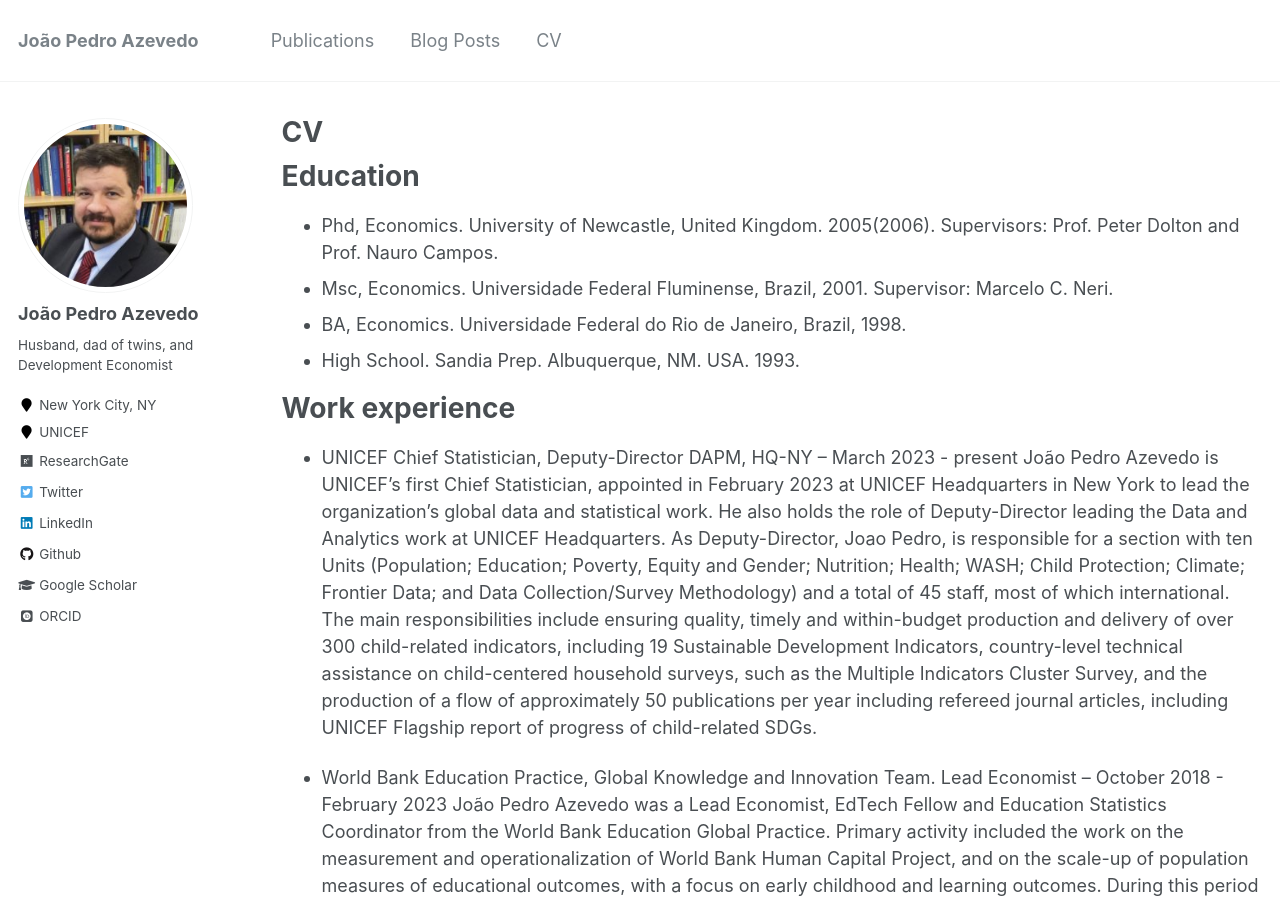
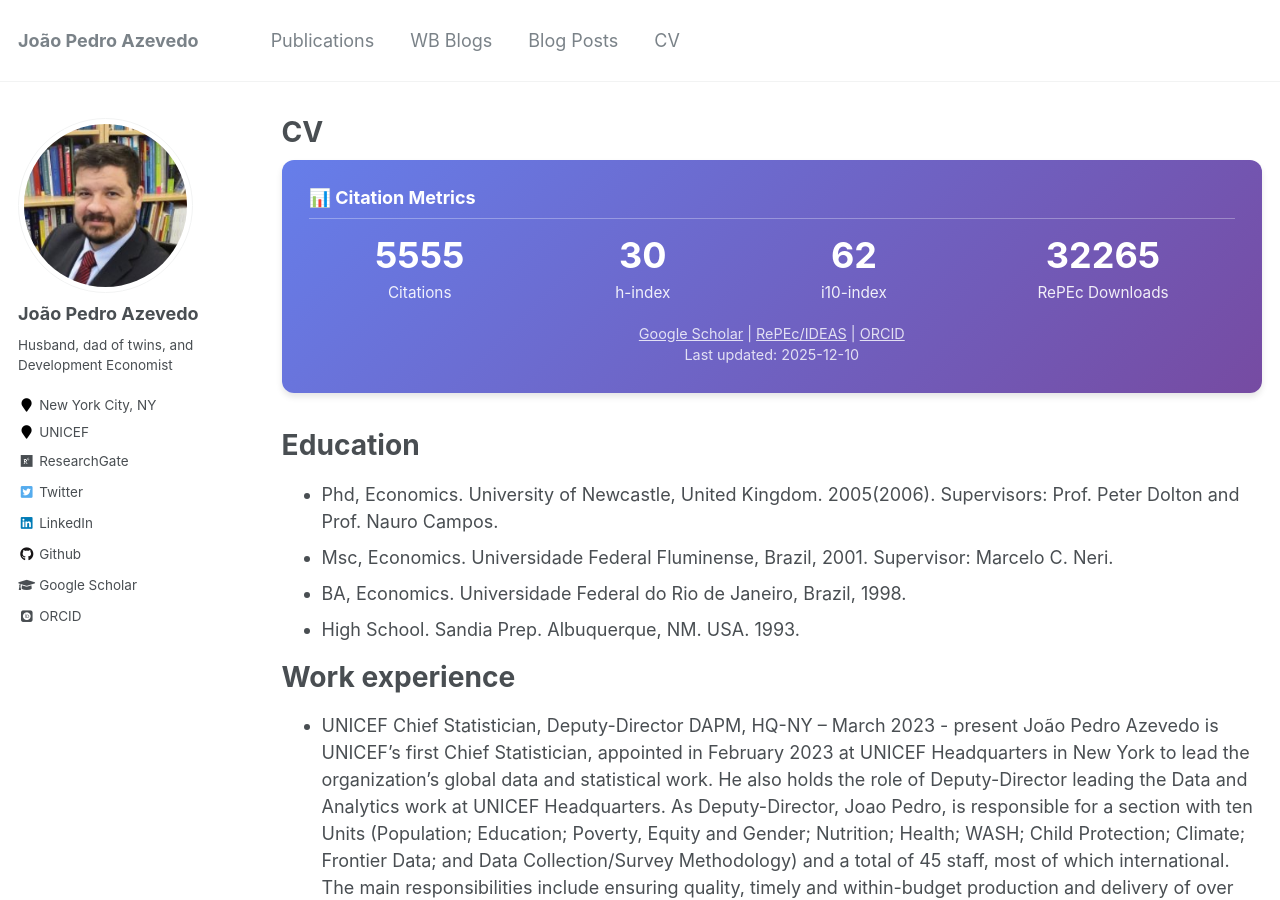
Before and after one commit to jpazvd/jpazvd.github.io, a Jekyll site: the page built from _pages/cv.md, in a window 1280 px wide and 900 px high. Built offline with Jekyll 4.4.1, drawn with Linux system fonts in a browser that asks for light colours; some web fonts are replaced; some of the changed text lies outside the part shown.

Commit message:
feat: Add citation metrics to CV, create WB Blogs page, comment out sample content
- Added citation metrics banner to CV page (Google Scholar, RePEc stats)
- Created World Bank Blogs page (/worldbank-blogs/) displaying 29 harvested posts
- Added WB Blogs to navigation menu
- Renamed sample content files to .bak (talks, teaching, portfolio)
- Commented out empty collection sections in CV
- Updated .gitignore to exclude .bak files

```diff
--- a/_data/navigation.yml
+++ b/_data/navigation.yml
@@ -2,6 +2,9 @@
 main:
   - title: "Publications"
     url: /publications/
+
+  - title: "WB Blogs"
+    url: /worldbank-blogs/
 
   #- title: "Talks"
   #  url: /talks/
--- a/_pages/cv.md
+++ b/_pages/cv.md
@@ -9,6 +9,34 @@
 ---
 
 {% include base_path %}
+
+<div class="citation-metrics" style="background: linear-gradient(135deg, #667eea 0%, #764ba2 100%); color: white; padding: 1.5rem; border-radius: 12px; margin-bottom: 2rem; box-shadow: 0 4px 6px rgba(0,0,0,0.1);">
+  <h3 style="margin-top: 0; color: white; border-bottom: 1px solid rgba(255,255,255,0.3); padding-bottom: 0.5rem;">📊 Citation Metrics</h3>
+  <div style="display: flex; flex-wrap: wrap; gap: 1rem; justify-content: space-around;">
+    <div style="text-align: center;">
+      <div style="font-size: 2rem; font-weight: bold;">{{ site.data.citations.google_scholar.total_citations | default: '5,500+' }}</div>
+      <div style="font-size: 0.85rem; opacity: 0.9;">Citations</div>
+    </div>
+    <div style="text-align: center;">
+      <div style="font-size: 2rem; font-weight: bold;">{{ site.data.citations.google_scholar.h_index | default: '30' }}</div>
+      <div style="font-size: 0.85rem; opacity: 0.9;">h-index</div>
+    </div>
+    <div style="text-align: center;">
+      <div style="font-size: 2rem; font-weight: bold;">{{ site.data.citations.google_scholar.i10_index | default: '62' }}</div>
+      <div style="font-size: 0.85rem; opacity: 0.9;">i10-index</div>
+    </div>
+    <div style="text-align: center;">
+      <div style="font-size: 2rem; font-weight: bold;">{{ site.data.citations.repec.total_downloads_all_time | default: '32,000+' }}</div>
+      <div style="font-size: 0.85rem; opacity: 0.9;">RePEc Downloads</div>
+    </div>
+  </div>
+  <div style="margin-top: 1rem; font-size: 0.8rem; opacity: 0.8; text-align: center;">
+    <a href="{{ site.data.citations.google_scholar.profile_url }}" target="_blank" style="color: white;">Google Scholar</a> |
+    <a href="{{ site.data.citations.repec.profile_url }}" target="_blank" style="color: white;">RePEc/IDEAS</a> |
+    <a href="{{ site.data.citations.orcid.profile_url }}" target="_blank" style="color: white;">ORCID</a>
+    <br>Last updated: {{ site.data.citations.google_scholar.last_updated }}
+  </div>
+</div>
 
 Education
 ======
@@ -74,23 +102,29 @@
 * English (fluent)
 * Spanish (professional)
 
+<!-- Publications section commented out - using jekyll-scholar on /publications/ page instead
 Publications
 ======
   <ul>{% for post in site.publications %}
     {% include archive-single-cv.html %}
   {% endfor %}</ul>
+-->
 
+<!-- Talks section commented out - sample content backed up in _talks/*.bak files
 Talks
 ======
   <ul>{% for post in site.talks %}
     {% include archive-single-talk-cv.html %}
   {% endfor %}</ul>
+-->
 
+<!-- Teaching section commented out - sample content backed up in _teaching/*.bak files
 Teaching
 ======
   <ul>{% for post in site.teaching %}
     {% include archive-single-cv.html %}
   {% endfor %}</ul>
+-->
 
 Service and Leadership
 ======
```
Also changed, not shown: _pages/worldbank-blogs.html (added, +63 -0 lines), _portfolio/portfolio-1.md (deleted, +0 -7 lines), _portfolio/portfolio-2.html (deleted, +0 -7 lines), _talks/2012-03-01-talk-1.md (deleted, +0 -11 lines), _talks/2013-03-01-tutorial-1.md (deleted, +0 -13 lines), _talks/2014-02-01-talk-2.md (deleted, +0 -13 lines), _talks/2014-03-01-talk-3.md (deleted, +0 -11 lines), _teaching/2014-spring-teaching-1.md (deleted, +0 -20 lines), _teaching/2015-spring-teaching-2.md (deleted, +0 -20 lines), 1 other file.
